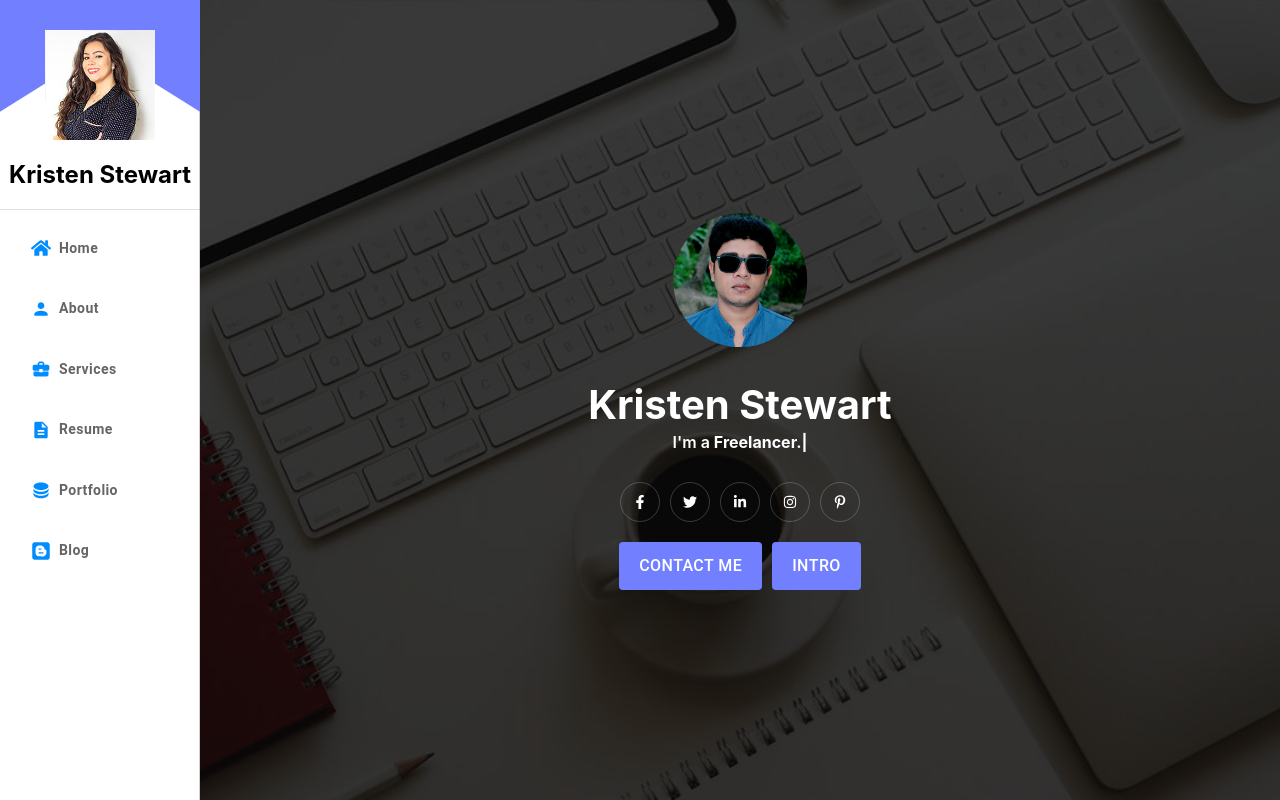
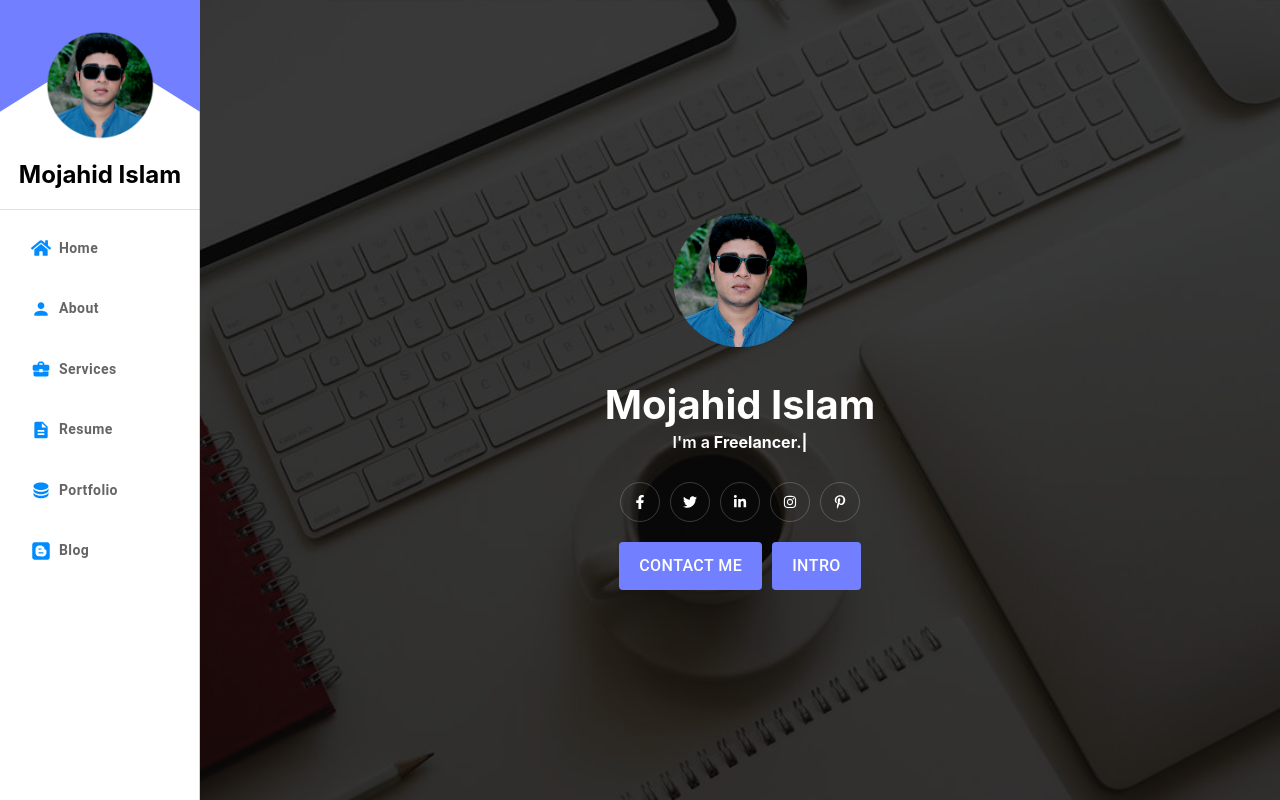
Before and after one commit to politebooy/envato-portfolio, a Next.js app: page / in a window 1280 px wide. Shown: the top 800 px of the page. Built offline with nearby package versions, Linux system fonts and the light colour scheme.

Commit message:
commited

```diff
--- a/src/components/1-Sidebar/Sidebar.js
+++ b/src/components/1-Sidebar/Sidebar.js
@@ -42,8 +42,8 @@ export default function PermanentDrawerLeft({ children }) {
             <div className={styles.sidebarContainer}>
                 <div className={styles.sidebar}>
                 <Grid container justifyContent="center" alignItems="center" className={styles.profilePic}>
-                    <Image src="/images/about3.jpg" alt="Vercel Logo" width={110} height={110} />
-                    <h2>Kristen Stewart</h2>
+                    <Image src="/images/png.png" alt="Vercel Logo" width={110} height={110} />
+                    <h2>Mojahid Islam</h2>
                 </Grid>
                 <Divider />
                 <List className={styles.list}>
--- a/src/components/2-Hero/Hero.js
+++ b/src/components/2-Hero/Hero.js
@@ -18,7 +18,7 @@ export default function Hero() {
                 <div className={styles.heroImg}>
                 <Image src="/images/png.png" alt="Vercel Logo" width={140} height={140} />
                 </div>
-                <h1 className={styles.heading}>Kristen Stewart</h1>
+                <h1 className={styles.heading}>Mojahid Islam</h1>
                 <h2>
                     I'm a {''}
                     <Typical
```
